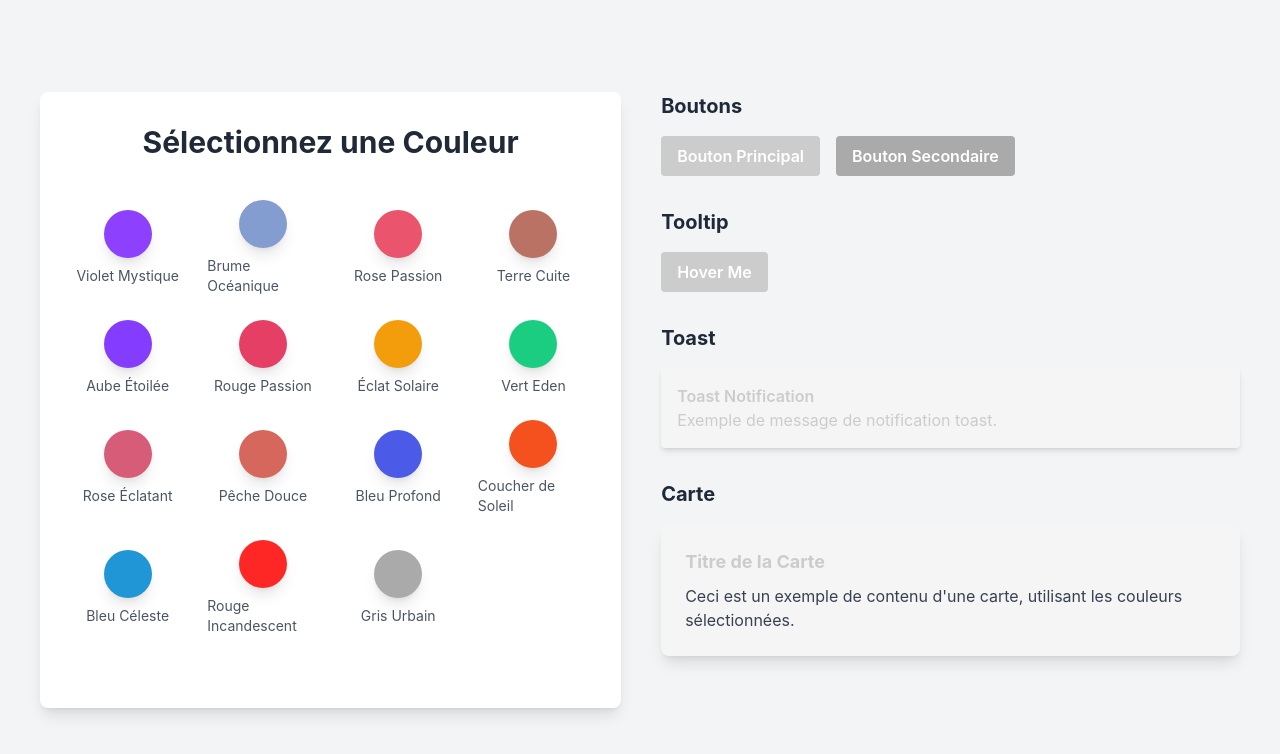
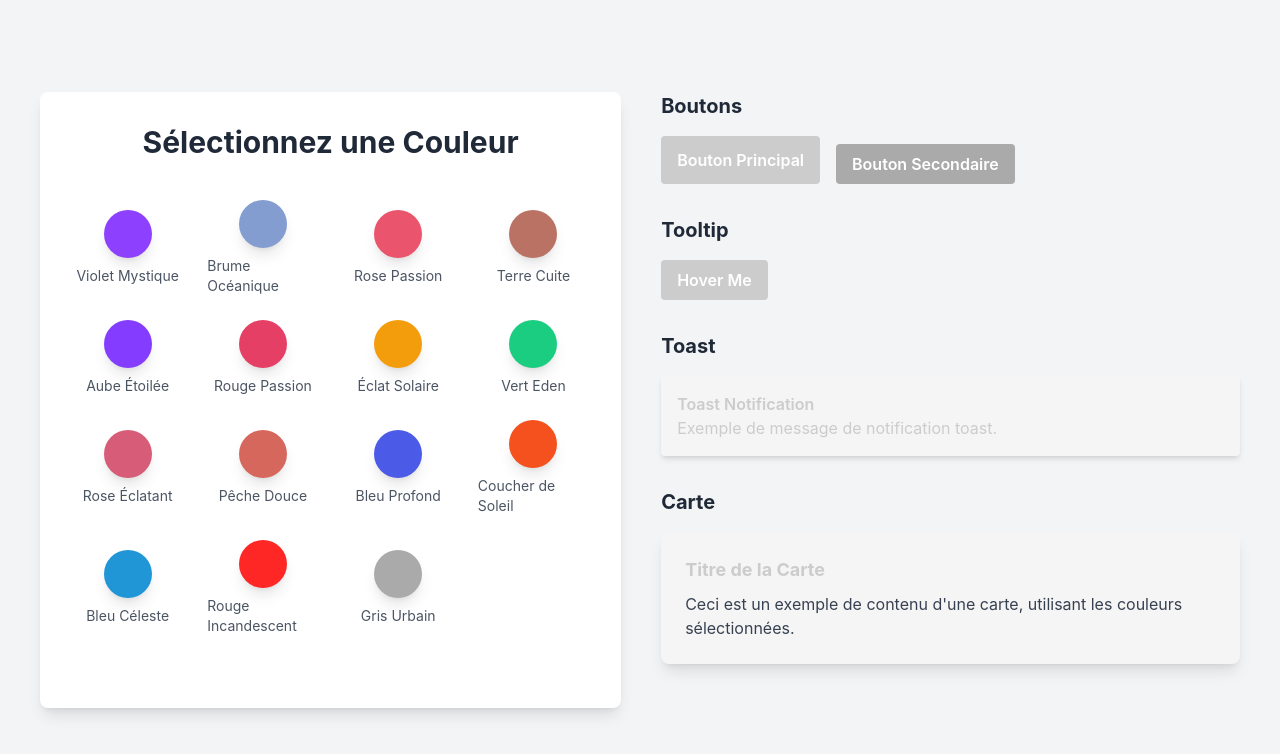
Before and after one commit to HmbiziN/ux_project, a React (Create React App) app: page / in a window 1280 px wide. Shown: the top 754 px of the page. Built offline with nearby package versions, Linux system fonts and the light colour scheme.

Commit message:
change title favicon and responvive

```diff
--- a/public/index.html
+++ b/public/index.html
@@ -24,7 +24,7 @@
       work correctly both with client-side routing and a non-root public URL.
       Learn how to configure a non-root public URL by running `npm run build`.
     -->
-    <title>React App</title>
+    <title>UI/UX project</title>
   </head>
   <body>
     <noscript>You need to enable JavaScript to run this app.</noscript>
--- a/src/components/ExampleComponents.js
+++ b/src/components/ExampleComponents.js
@@ -10,6 +10,7 @@ function ExampleComponents({ colors }) {
       {/* Exemple de Boutons */}
       <div>
         <h3 className="text-xl font-bold mb-4 text-gray-800">Boutons</h3>
+        <div className="flex flex-wrap space-y-2">
           <button
             className="py-2 px-4 rounded font-semibold text-white"
             style={{ backgroundColor: primaryColor }}
@@ -17,20 +18,18 @@ function ExampleComponents({ colors }) {
             Bouton Principal
           </button>
           <button
-          className="ml-4 py-2 px-4 rounded font-semibold text-white"
+            className="ml-0 md:ml-4 md:ml-4 py-2 px-4 rounded font-semibold text-white"
             style={{ backgroundColor: secondaryColor }}
           >
             Bouton Secondaire
           </button>
         </div>
+      </div>
 
       {/* Exemple de Tooltip */}
       <div>
         <h3 className="text-xl font-bold mb-4 text-gray-800">Tooltip</h3>
-        <div
-          className="relative group"
-          style={{ display: 'inline-block' }}
-        >
+        <div className="relative group inline-block">
           <button
             className="py-2 px-4 rounded font-semibold text-white"
             style={{ backgroundColor: primaryColor }}
```
Lines whose indentation alone changed are shown as unchanged.
